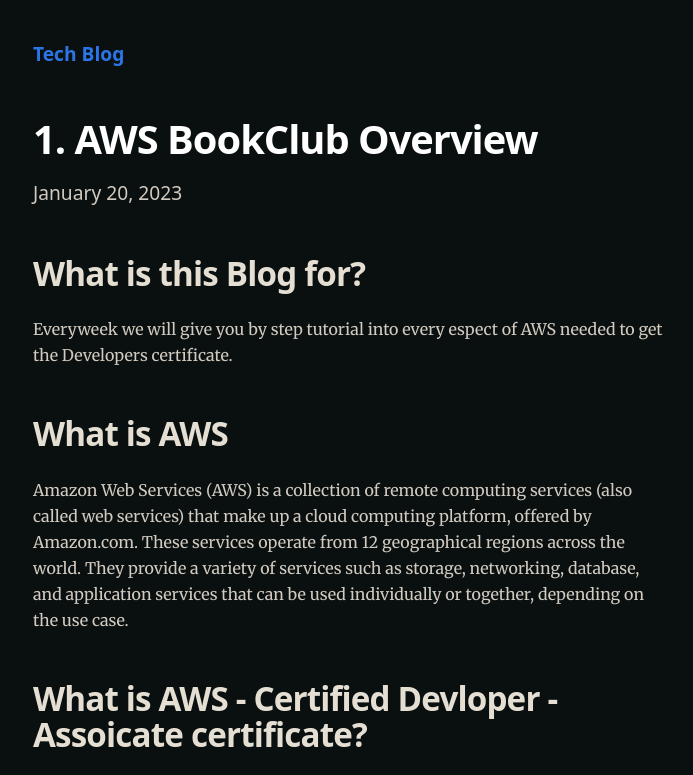
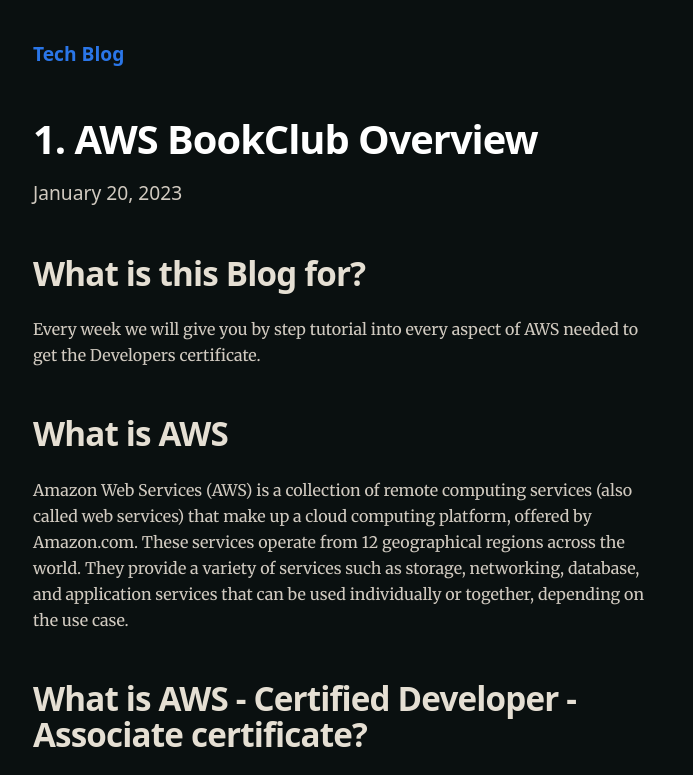
Before and after one commit to ishaqBBC/blog, a Gatsby site in the folder blog/: page /aws/ in a window 1280 px wide. Shown: the top 775 px of the page, without its empty margins (291-984 px from the left). Built offline with nearby package versions, Linux system fonts and the light colour scheme; Gatsby itself is replaced by a stand-in of ours.

Commit message:
typos changed

```diff
--- a/blog/content/blog/aws/index.md
+++ b/blog/content/blog/aws/index.md
@@ -4,12 +4,12 @@
 date: 2023-01-20T17:08:34.142Z
 ---
 ## What is this Blog for?
-Everyweek we will give you by step tutorial into every espect of AWS needed to get the Developers certificate.
+Every week we will give you by step tutorial into every aspect of AWS needed to get the Developers certificate.
 
 ## What is AWS
 Amazon Web Services (AWS) is a collection of remote computing services (also called web services) that make up a cloud computing platform, offered by Amazon.com. These services operate from 12 geographical regions across the world. They provide a variety of services such as storage, networking, database, and application services that can be used individually or together, depending on the use case.
 
-## What is AWS - Certified Devloper - Assoicate certificate?
+## What is AWS - Certified Developer - Associate certificate?
 The AWS Certified Developer – Associate certification is a certification offered by Amazon Web Services (AWS) that demonstrates an individual's ability to develop and maintain applications on the AWS platform. This certification validates an individual's knowledge of the core AWS services, such as Amazon S3, Amazon DynamoDB, and AWS Lambda, as well as their ability to use AWS services to develop, deploy, and debug cloud-based applications.
 
 To become an AWS Certified Developer – Associate, individuals must pass an exam that tests their knowledge of the following topics:
```
